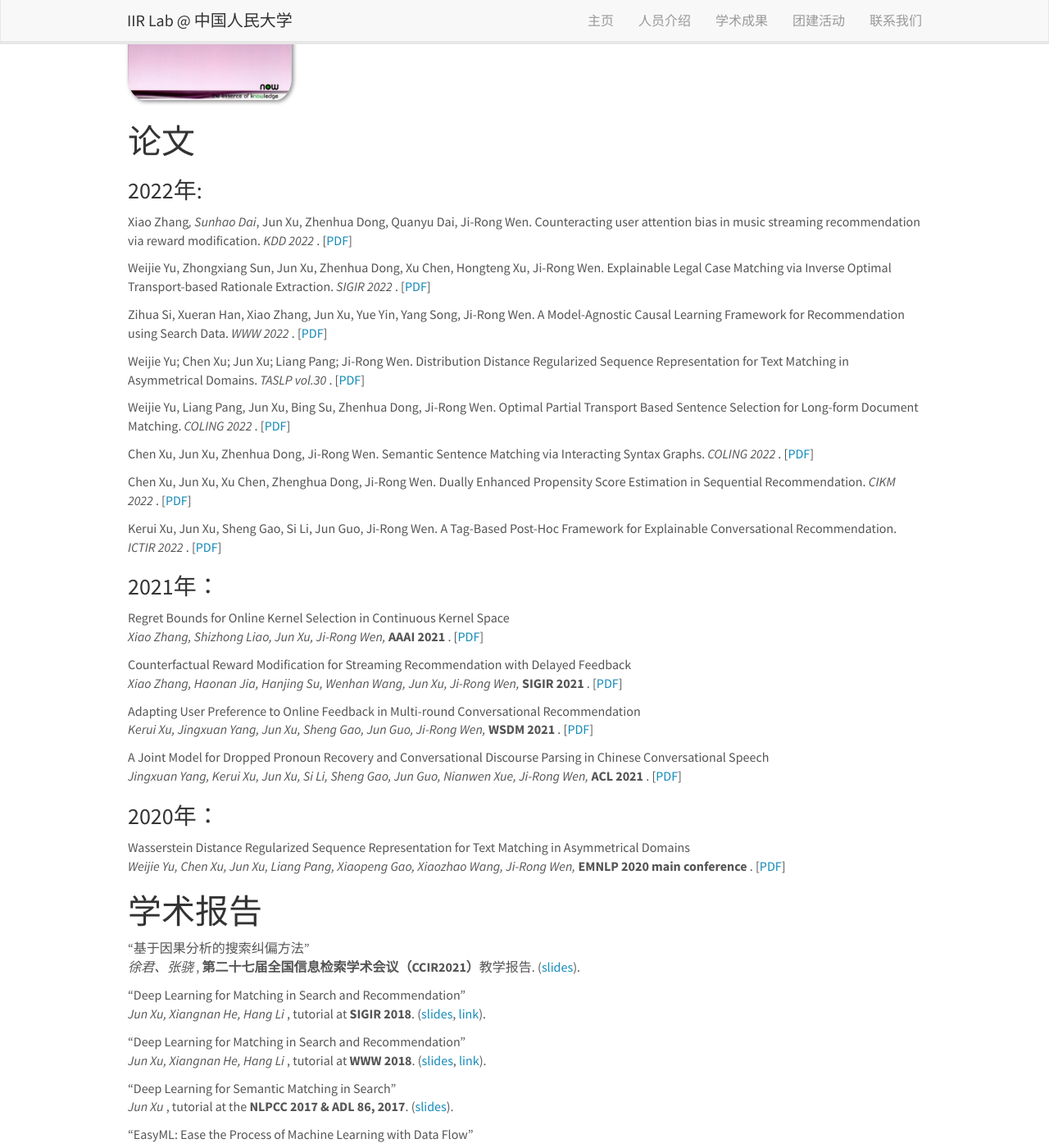
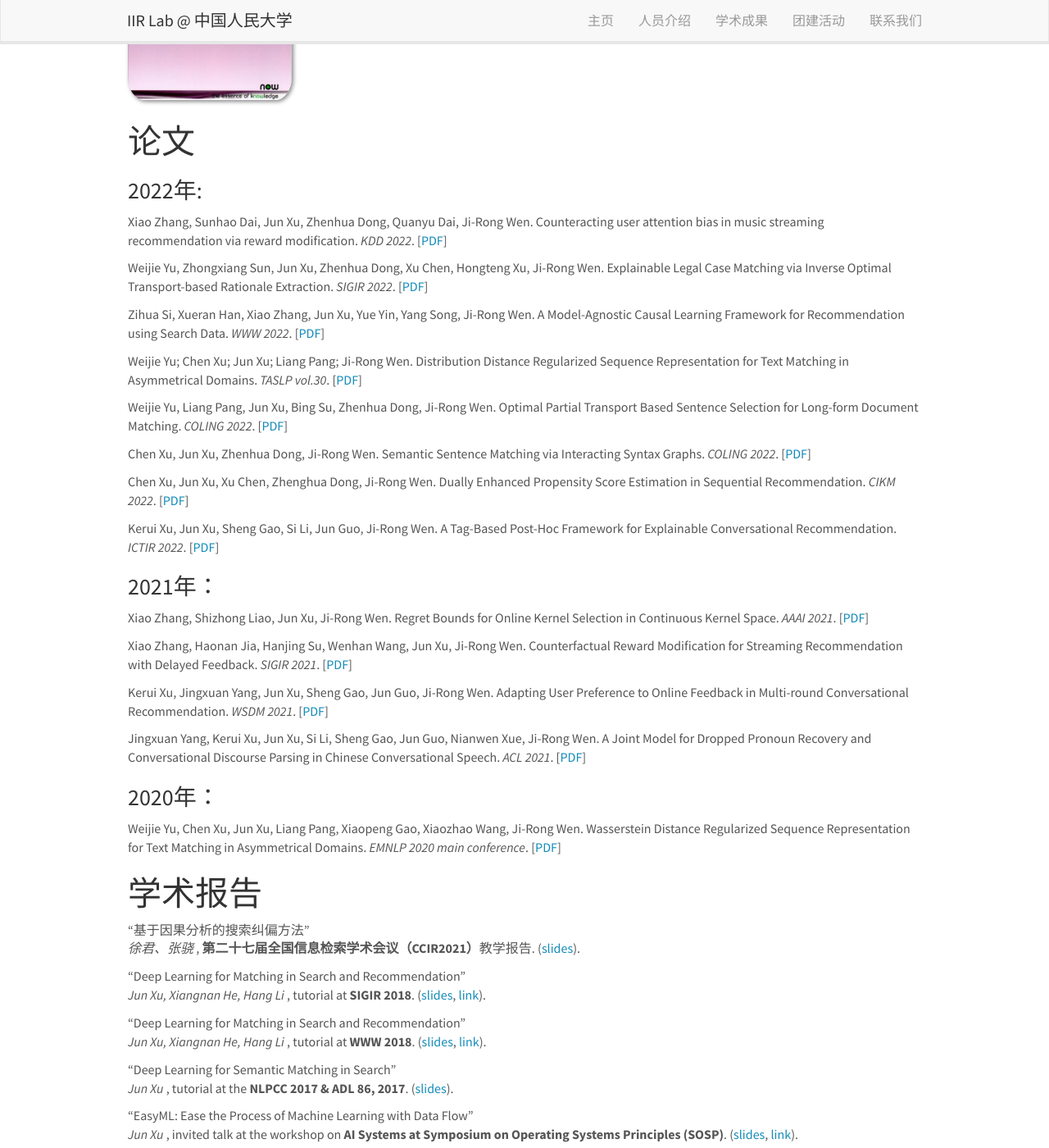
Before and after one commit to RUC-IIR-Lab/RUC-IIR-Lab.github.io, a Jekyll site: the page built from _pages/publications.md, in a window 1280 px wide and 1400 px high, scrolled down 722 px. Shown: the whole window at 82% size. Built offline with Jekyll 4.4.1, drawn with Linux system fonts in a browser that asks for light colours; nearby versions of some CDN libraries.

Commit message:
update format

```diff
--- a/_data/publist_2022.yml
+++ b/_data/publist_2022.yml
@@ -1,5 +1,5 @@
 - title: "Counteracting user attention bias in music streaming recommendation via reward modification"
-  authors: Xiao Zhang*, Sunhao Dai*, Jun Xu, Zhenhua Dong, Quanyu Dai, Ji-Rong Wen
+  authors: Xiao Zhang, Sunhao Dai, Jun Xu, Zhenhua Dong, Quanyu Dai, Ji-Rong Wen
   book: KDD 2022
   url:  https://dl.acm.org/doi/pdf/10.1145/3534678.3539393
 
--- a/_pages/publications.md
+++ b/_pages/publications.md
@@ -27,7 +27,7 @@ Jun Xu, Xiangnan He and Hang Li. "**Deep Learning for Matching in Search and Rec
 
 {% for publi in site.data.publist_2022 %}
 
-  {{ publi.authors }}. {{ publi.title }}. <em> {{ publi.book }} </em>.
+  {{ publi.authors }}. {{ publi.title }}. <em>{{ publi.book }}</em>.
   [<a href="{{ publi.url }}">PDF</a>]
 
 {% endfor %}
@@ -36,9 +36,7 @@ Jun Xu, Xiangnan He and Hang Li. "**Deep Learning for Matching in Search and Rec
 
 {% for publi in site.data.publist_2021 %}
 
-  {{ publi.title }} <br />
-  <em>{{ publi.authors }}, </em>
-  <strong> {{ publi.book }} </strong>.
+  {{ publi.authors }}. {{ publi.title }}. <em>{{ publi.book }}</em>.
   [<a href="{{ publi.url }}">PDF</a>]
 
 {% endfor %}
@@ -47,9 +45,7 @@ Jun Xu, Xiangnan He and Hang Li. "**Deep Learning for Matching in Search and Rec
 
 {% for publi in site.data.publist_2020 %}
 
-  {{ publi.title }} <br />
-  <em>{{ publi.authors }}, </em>
-  <strong> {{ publi.book }} </strong>.
+  {{ publi.authors }}. {{ publi.title }}. <em>{{ publi.book }}</em>.
   [<a href="{{ publi.url }}">PDF</a>]
 
 {% endfor %}
```
Also changed, not shown: 1 other file.
